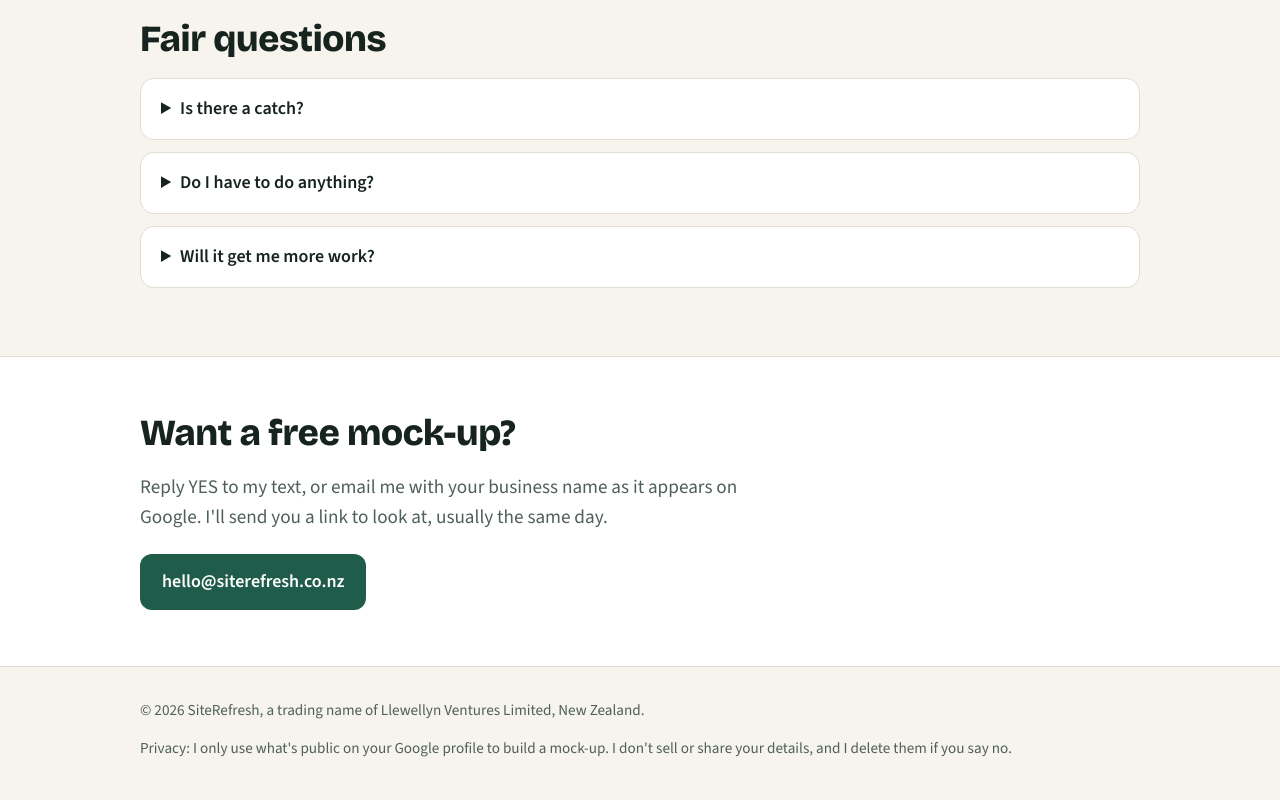
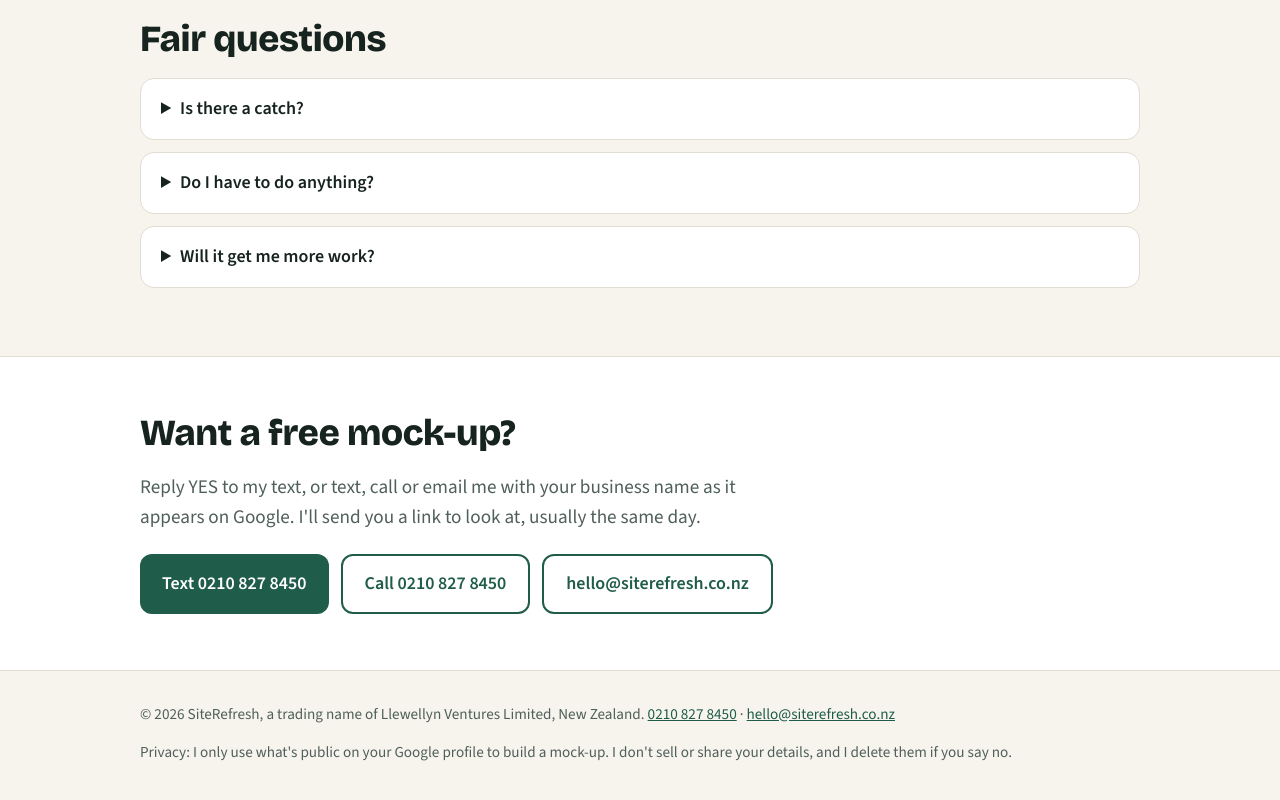
Before and after one commit to Mllewellyn1992/siterefresh-site, a plain HTML site: page index.html in a window 1280 px wide. Shown: the part 2299-3099 px from the top of the page. Drawn offline with nearby package versions, Linux system fonts and the light colour scheme.

Commit message:
Add text and call number
Co-Authored-By: Claude Opus 5.5 <noreply@anthropic.com>

```diff
--- a/index.html
+++ b/index.html
@@ -148,13 +148,17 @@ footer{padding:32px 0 48px;color:var(--muted);font-size:.95rem}
 
 <section class="alt" id="contact"><div class="wrap">
  <h2>Want a free mock-up?</h2>
- <p class="lede">Reply YES to my text, or email me with your business name as it appears on Google. I'll send you a link to look at, usually the same day.</p>
- <div class="cta"><a class="btn" href="mailto:hello@siterefresh.co.nz?subject=Free%20mock-up">hello@siterefresh.co.nz</a></div>
+ <p class="lede">Reply YES to my text, or text, call or email me with your business name as it appears on Google. I'll send you a link to look at, usually the same day.</p>
+ <div class="cta">
+  <a class="btn" href="sms:+642108278450?body=Hi%20Mike%2C%20I%27d%20like%20a%20free%20mock-up%20for%20">Text 0210 827 8450</a>
+  <a class="btn ghost" href="tel:+642108278450">Call 0210 827 8450</a>
+  <a class="btn ghost" href="mailto:hello@siterefresh.co.nz?subject=Free%20mock-up">hello@siterefresh.co.nz</a>
+ </div>
 </div></section>
 </main>
 
 <footer><div class="wrap">
- <p>© 2026 SiteRefresh, a trading name of Llewellyn Ventures Limited, New Zealand.</p>
+ <p>© 2026 SiteRefresh, a trading name of Llewellyn Ventures Limited, New Zealand. <a href="tel:+642108278450">0210 827 8450</a> · <a href="mailto:hello@siterefresh.co.nz">hello@siterefresh.co.nz</a></p>
  <p>Privacy: I only use what's public on your Google profile to build a mock-up. I don't sell or share your details, and I delete them if you say no.</p>
 </div></footer>
 </body>
```
